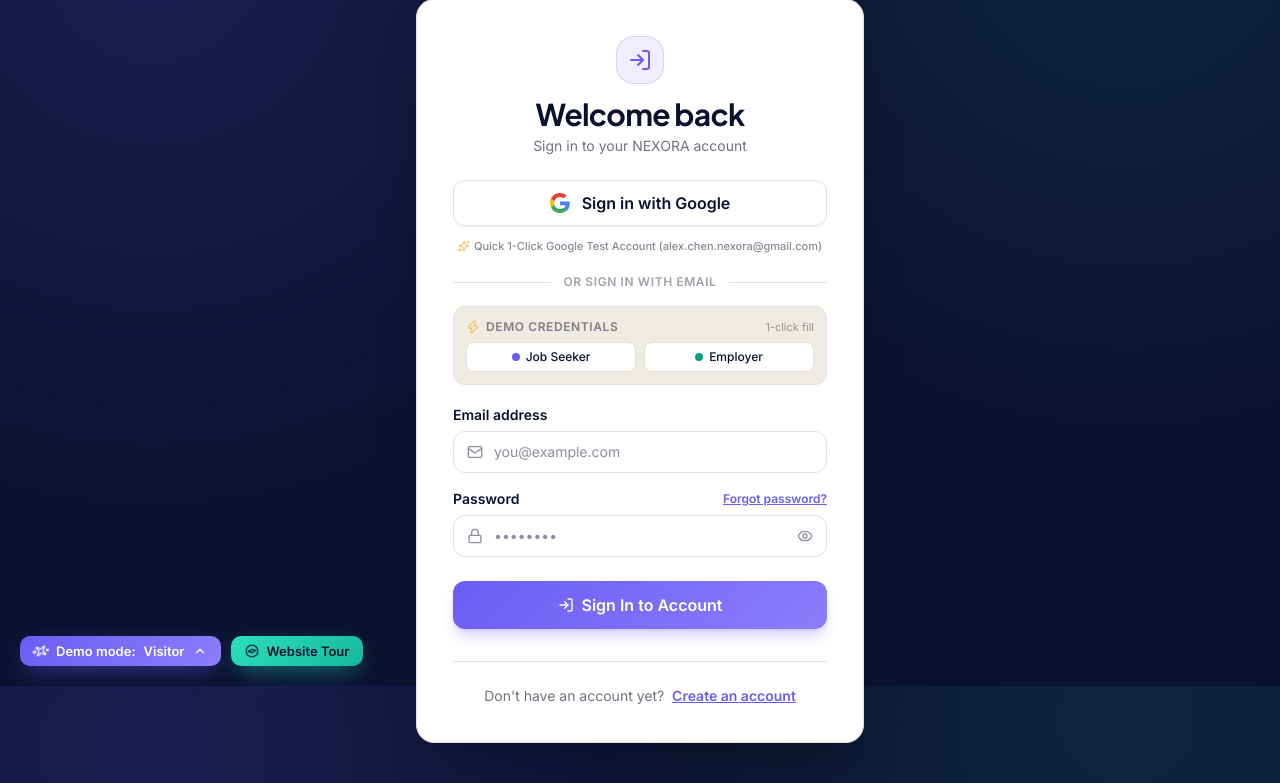
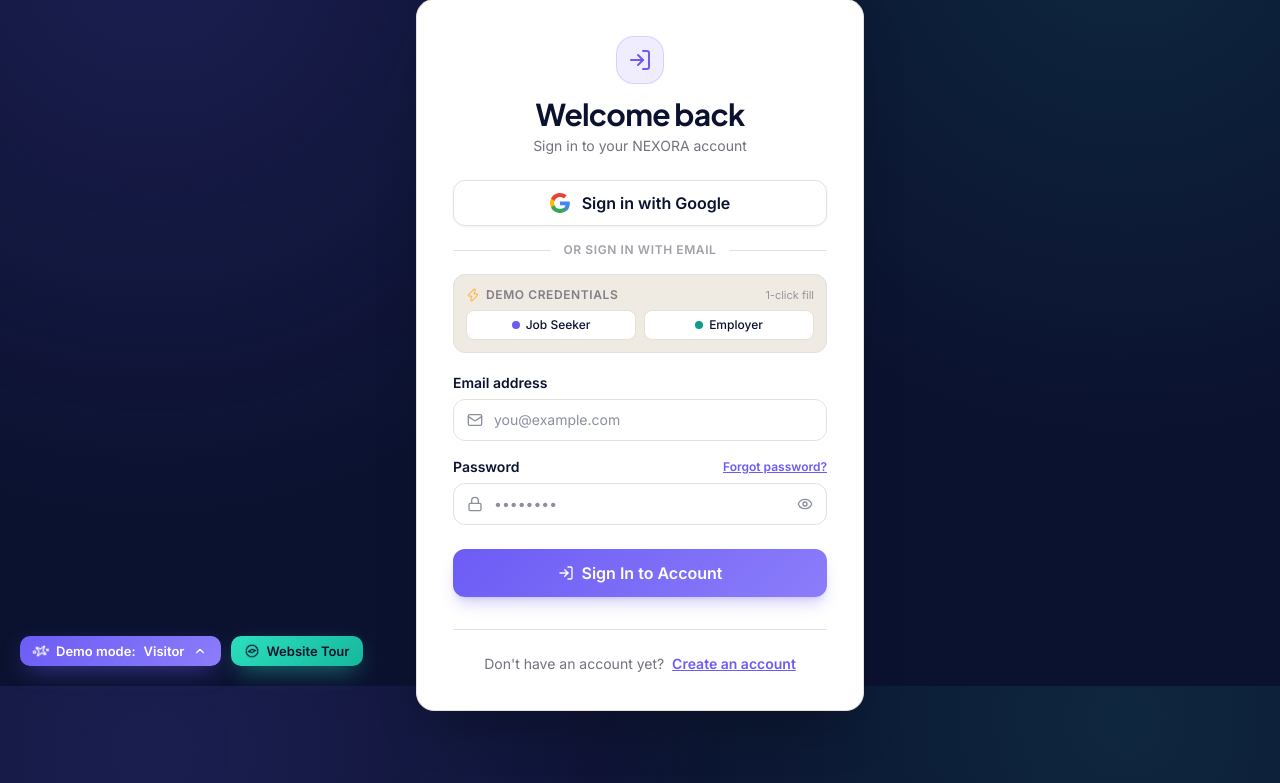
Before and after one commit to VinayDattarao/nex, a Flask app: page /login in a window 1280 px wide. Shown: the part 114-897 px from the top of the page. Run offline with Flask 3, Linux system fonts and the light colour scheme; some libraries are stand-ins or nearby versions.

Commit message:
Remove test account demo link from login page

```diff
--- a/templates/login.html
+++ b/templates/login.html
@@ -77,13 +77,6 @@
         </svg>
         <span class="group-hover:text-indigo transition-colors">Sign in with Google</span>
       </a>
-
-      <!-- Quick 1-click Google Demo Account Pill -->
-      <div class="mt-2 mb-4 text-center">
-        <a href="{{ url_for('api_auth_google_demo', redirect=redirect_url) }}" class="text-[11px] text-ink/50 hover:text-indigo inline-flex items-center gap-1 font-medium">
-          <i data-lucide="sparkles" class="w-3 h-3 text-amber"></i> Quick 1-Click Google Test Account (alex.chen.nexora@gmail.com)
-        </a>
-      </div>
 
       <!-- Divider -->
       <div class="relative my-4">
```
